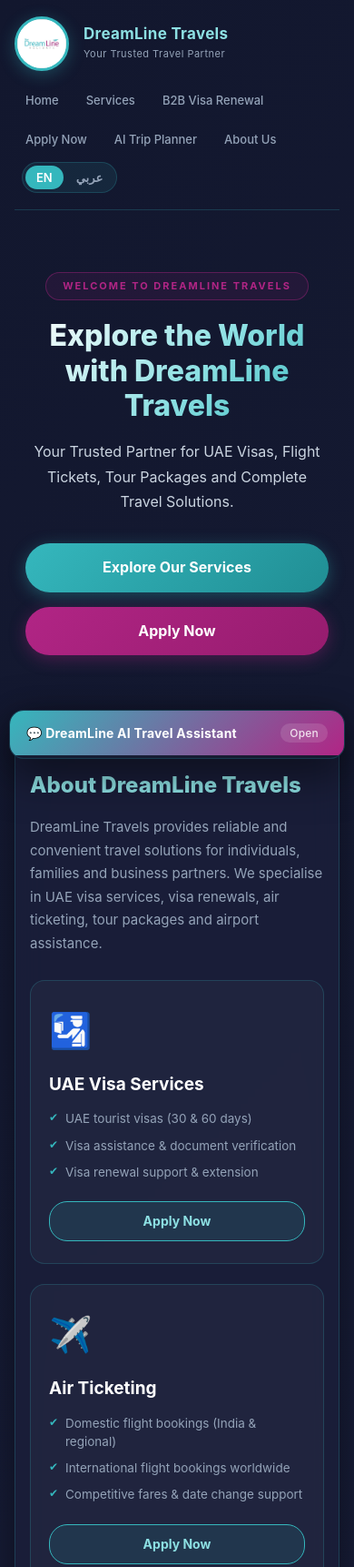
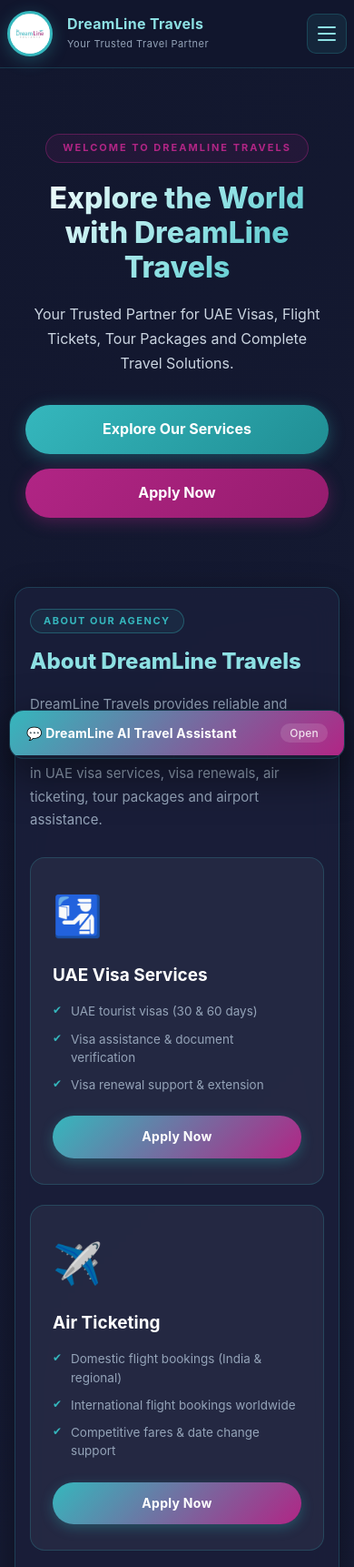
Before and after one commit to althafcp1/STAR-DREAM-LINE-AI-AGENT, a plain HTML site: page frontend/index.html in a window 390 px wide. Shown: the top 1722 px of the page at 91% size. Drawn offline with Linux system fonts and the light colour scheme; files that its build step writes are made by us from their sources; no server answers; files whose address does not match are found by name.

Commit message:
Improve responsive design and service buttons

```diff
--- a/frontend/css/styles.css
+++ b/frontend/css/styles.css
@@ -63,6 +63,12 @@ html[dir="rtl"] body {
   max-width: 1200px;
   margin: 0 auto;
   padding: 0 24px;
+  /* Add top padding so first section is not behind sticky nav */
+}
+
+/* Spacer after navbar — ensures content below sticky bar is not hidden */
+.navbar + * {
+  margin-top: 36px;
 }
 
 /* ── API WARNING BANNER ─────────────────────────────────────── */
@@ -96,10 +102,27 @@ html[dir="rtl"] body {
   align-items: center;
   justify-content: space-between;
   gap: 20px;
-  padding: 18px 0;
-  margin-bottom: 36px;
+  padding: 14px 24px;
+  margin-bottom: 0;
   border-bottom: 1px solid var(--card-border);
+  position: sticky;
+  top: 0;
+  z-index: 900;
+  background: rgba(18, 23, 46, 0.97);
+  backdrop-filter: blur(16px);
+  -webkit-backdrop-filter: blur(16px);
+  transition: box-shadow 0.3s ease;
+  /* Break out of container max-width to be full-width */
+  margin-left: -24px;
+  margin-right: -24px;
+  padding-left: 32px;
+  padding-right: 32px;
   flex-wrap: wrap;
+}
+
+.navbar.scrolled {
+  box-shadow: 0 4px 24px rgba(0,0,0,0.5);
+  border-bottom-color: var(--primary);
 }
 
 .brand {
@@ -211,12 +234,55 @@ html[dir="rtl"] body {
   color: var(--accent);
 }
 
+/* ── HAMBURGER BUTTON (MOBILE) ──────────────────────────────── */
+.hamburger-btn {
+  display: none;
+  flex-direction: column;
+  justify-content: center;
+  align-items: center;
+  gap: 5px;
+  width: 44px;
+  height: 44px;
+  background: rgba(53,183,189,0.1);
+  border: 1px solid var(--card-border);
+  border-radius: 10px;
+  cursor: pointer;
+  flex-shrink: 0;
+  transition: background var(--transition);
+  padding: 0;
+}
+
+.hamburger-btn:hover {
+  background: rgba(53,183,189,0.2);
+}
+
+.hamburger-btn span {
+  display: block;
+  width: 20px;
+  height: 2px;
+  background: var(--accent);
+  border-radius: 2px;
+  transition: all 0.3s ease;
+}
+
+.hamburger-btn.open span:nth-child(1) {
+  transform: translateY(7px) rotate(45deg);
+}
+.hamburger-btn.open span:nth-child(2) {
+  opacity: 0;
+  transform: scaleX(0);
+}
+.hamburger-btn.open span:nth-child(3) {
+  transform: translateY(-7px) rotate(-45deg);
+}
+
 /* ── HERO SECTION (PROMPT 1) ─────────────────────────────────── */
 .agency-hero {
   text-align: center;
-  padding: 48px 20px 42px;
-  max-width: 860px;
-  margin: 0 auto 48px;
+  padding: 80px 20px 72px;
+  max-width: 900px;
+  margin: 48px auto 56px;
+  position: relative;
 }
 
 .hero-label {
@@ -349,48 +415,68 @@ html[dir="rtl"] body {
 }
 
 .service-card {
-  background: rgba(255,255,255,0.03);
+  background: rgba(255,255,255,0.05);
   border: 1px solid var(--card-border);
   border-radius: var(--radius);
-  padding: 24px 20px;
+  padding: 28px 24px;
   display: flex;
   flex-direction: column;
   justify-content: space-between;
   transition: transform var(--transition), border-color var(--transition), box-shadow var(--transition);
+  position: relative;
+  overflow: hidden;
+}
+
+.service-card::before {
+  content: "";
+  position: absolute;
+  top: 0;
+  left: 0;
+  right: 0;
+  height: 3px;
+  background: linear-gradient(90deg, var(--primary), var(--secondary));
+  opacity: 0;
+  transition: opacity var(--transition);
+}
+
+.service-card:hover::before {
+  opacity: 1;
 }
 
 .service-card:hover {
-  transform: translateY(-4px);
-  border-color: var(--primary);
-  box-shadow: 0 10px 28px rgba(53,183,189,0.18);
+  transform: translateY(-6px);
+  border-color: rgba(53,183,189,0.5);
+  box-shadow: 0 16px 40px rgba(53,183,189,0.15), 0 4px 16px rgba(0,0,0,0.3);
 }
 
 .service-icon {
-  font-size: 38px;
-  margin-bottom: 14px;
+  font-size: 44px;
+  margin-bottom: 16px;
+  display: block;
 }
 
 .service-card h3 {
   font-size: 19px;
   font-weight: 700;
   color: #FFFFFF;
-  margin-bottom: 12px;
+  margin-bottom: 14px;
 }
 
 .service-list {
   list-style: none;
   padding: 0;
-  margin-bottom: 22px;
+  margin-bottom: 24px;
   display: flex;
   flex-direction: column;
-  gap: 9px;
+  gap: 10px;
+  flex: 1;
 }
 
 .service-list li {
   color: var(--text-muted);
   font-size: 13.5px;
   position: relative;
-  padding-inline-start: 18px;
+  padding-inline-start: 20px;
   line-height: 1.5;
 }
 
@@ -406,20 +492,22 @@ html[dir="rtl"] body {
 .btn-service-apply {
   display: block;
   text-align: center;
-  background: rgba(53,183,189,0.12);
-  border: 1px solid var(--primary);
-  color: var(--accent);
+  background: linear-gradient(135deg, var(--primary) 0%, var(--secondary) 100%);
+  color: #FFFFFF;
   text-decoration: none;
   font-size: 14px;
   font-weight: 700;
-  padding: 10px 18px;
-  border-radius: 20px;
+  padding: 12px 20px;
+  border-radius: 25px;
   transition: all var(--transition);
+  box-shadow: 0 4px 14px rgba(53,183,189,0.3);
+  letter-spacing: 0.3px;
 }
 
 .btn-service-apply:hover {
-  background: var(--primary);
-  color: #FFFFFF;
+  transform: translateY(-2px);
+  box-shadow: 0 6px 20px rgba(53,183,189,0.5);
+  opacity: 0.92;
 }
 
 /* ── B2B VISA RENEWAL SECTION (PROMPT 3) ─────────────────────── */
@@ -1294,6 +1382,26 @@ html[dir="rtl"] .chat-bubble.assistant {
 
 .footer strong {
   color: var(--accent);
+}
+
+/* ── SCROLL REVEAL ANIMATIONS ───────────────────────────────── */
+.reveal-on-scroll {
+  opacity: 0;
+  transform: translateY(28px);
+  transition: opacity 0.6s ease, transform 0.6s ease;
+}
+
+.reveal-on-scroll.revealed {
+  opacity: 1;
+  transform: translateY(0);
+}
+
+@media (prefers-reduced-motion: reduce) {
+  .reveal-on-scroll {
+    opacity: 1;
+    transform: none;
+    transition: none;
+  }
 }
 
 /* ── RTL OVERRIDES ──────────────────────────────────────────── */
@@ -1327,28 +1435,54 @@ html[dir="rtl"] .mini-card        { text-align: center; }
     padding: 0 16px;
   }
 
+  /* Show hamburger button */
+  .hamburger-btn {
+    display: flex;
+  }
+
+  /* Navbar: brand + hamburger side by side */
   .navbar {
+    padding: 12px 16px;
+    flex-wrap: nowrap;
+    gap: 12px;
+  }
+
+  /* Nav links become a collapsible dropdown */
+  .nav-links {
+    display: none;
     flex-direction: column;
     align-items: flex-start;
-    gap: 14px;
-  }
-
-  html[dir="rtl"] .navbar {
-    align-items: flex-end;
-  }
-
-  .nav-links {
+    gap: 4px;
     width: 100%;
-  }
+    padding: 12px 0 8px;
+    border-top: 1px solid var(--card-border);
+    margin-top: 2px;
+  }
+
+  .nav-links.open {
+    display: flex;
+  }
+
+  .nav-link {
+    width: 100%;
+    padding: 10px 14px;
+    border-radius: 8px;
+    font-size: 14px;
+  }
+
+  /* Wrap navbar in a flex column to allow dropdown below */
+  .navbar > .brand { order: 1; }
+  .navbar > .hamburger-btn { order: 2; }
+  .navbar > .nav-links { order: 3; flex-basis: 100%; }
 
   .brand-logo-wrap {
-    width: 70px;
-    height: 70px;
-    min-width: 70px;
+    width: 60px;
+    height: 60px;
+    min-width: 60px;
   }
 
   .brand-name {
-    font-size: 19px;
+    font-size: 18px;
   }
 
   .agency-services-grid {
@@ -1380,13 +1514,13 @@ html[dir="rtl"] .mini-card        { text-align: center; }
 /* ── MOBILE: 600px ──────────────────────────────────────────── */
 @media (max-width: 600px) {
   .brand-logo-wrap {
-    width: 60px;
-    height: 60px;
-    min-width: 60px;
+    width: 50px;
+    height: 50px;
+    min-width: 50px;
   }
 
   .brand-name {
-    font-size: 17px;
+    font-size: 16px;
   }
 
   .brand-sub {
@@ -1394,8 +1528,8 @@ html[dir="rtl"] .mini-card        { text-align: center; }
   }
 
   .agency-hero {
-    padding: 32px 12px 28px;
-    margin-bottom: 32px;
+    padding: 48px 12px 36px;
+    margin: 24px auto 40px;
   }
 
   .hero-cta-group {
--- a/frontend/index.html
+++ b/frontend/index.html
@@ -16,8 +16,7 @@
 <div class="container" id="mainContainer">
 
   <!-- NAVBAR -->
-  <header class="navbar">
-    <a href="#" class="brand">
+  <header class="navbar" id="mainNav">    <a href="#" class="brand">
       <div class="brand-logo-wrap">
         <img
           src="/static/assets/dreamline-logo.png"
@@ -32,7 +31,14 @@
       </div>
     </a>
 
-    <nav class="nav-links" aria-label="Main navigation">
+    <!-- Hamburger (mobile only) -->
+    <button class="hamburger-btn" id="navToggle" aria-label="Toggle navigation" aria-expanded="false">
+      <span></span>
+      <span></span>
+      <span></span>
+    </button>
+
+    <nav class="nav-links" id="mobileMenu" aria-label="Main navigation">
       <a href="#" class="nav-link" data-en="Home" data-ar="الرئيسية">Home</a>
       <a href="#services" class="nav-link" data-en="Services" data-ar="خدماتنا">Services</a>
       <a href="#b2b-visa" class="nav-link" data-en="B2B Visa Renewal" data-ar="تجديد التأشيرات B2B">B2B Visa Renewal</a>
@@ -67,7 +73,7 @@
   </section>
 
   <!-- ABOUT US & TRAVEL SERVICES (PROMPT 2) -->
-  <section id="about" class="glass-card about-agency-card">
+  <section id="about" class="glass-card about-agency-card reveal-on-scroll">
     <div class="section-badge" data-en="ABOUT OUR AGENCY" data-ar="نبذة عن وكالتنا">ABOUT OUR AGENCY</div>
     <h2 class="section-title" data-en="About DreamLine Travels" data-ar="عن دريم لاين للسفر">About DreamLine Travels</h2>
     <p class="about-desc" data-en="DreamLine Travels provides reliable and convenient travel solutions for individuals, families and business partners. We specialise in UAE visa services, visa renewals, air ticketing, tour packages and airport assistance." data-ar="توفر دريم لاين للسفر حلول سفر موثوقة ومريحة للأفراد والعائلات وشركاء الأعمال. نحن متخصصون في خدمات تأشيرات الإمارات، وتجديد التأشيرات، وحجز تذاكر الطيران، والباقات السياحية، والمساعدة في المطار.">
@@ -141,7 +147,7 @@
   </section>
 
   <!-- SPECIAL B2B UAE VISA RENEWAL & OMAN BORDER SERVICE (PROMPT 3) -->
-  <section id="b2b-visa" class="glass-card b2b-service-card">
+  <section id="b2b-visa" class="glass-card b2b-service-card reveal-on-scroll">
     <div class="section-badge b2b-badge" data-en="EXCLUSIVE B2B PARTNERSHIP" data-ar="شراكة حصرية B2B">EXCLUSIVE B2B PARTNERSHIP</div>
     <h2 class="section-title" data-en="B2B UAE Visa Renewal &amp; Oman Border Service" data-ar="خدمة تجديد تأشيرات الإمارات ورحلات حدود عُمان B2B">B2B UAE Visa Renewal &amp; Oman Border Service</h2>
     <p class="section-subtitle" data-en="Reliable border-trip coordination and visa renewal assistance for travel agencies and business partners." data-ar="تنسيق موثوق لرحلات الحدود والمساعدة في تجديد التأشيرات لوكالات السفر والشركاء التجاريين.">
@@ -211,7 +217,7 @@
   </section>
 
   <!-- B2B APPLICATION & WHATSAPP BOOKING FORM (PROMPT 4) -->
-  <section id="b2b-apply" class="glass-card b2b-form-card">
+  <section id="b2b-apply" class="glass-card b2b-form-card reveal-on-scroll">
     <div class="section-badge" data-en="FAST BOOKING" data-ar="حجز سريع">FAST BOOKING</div>
     <h2 class="section-title" data-en="Apply for B2B Service" data-ar="التقديم على خدمة B2B">Apply for B2B Service</h2>
     <p class="form-desc" data-en="Fill out this quick form. Upon submission, an application summary will be prepared for WhatsApp so you can review and send it directly to our travel desk." data-ar="يرجى ملء النموذج السريع أدناه. عند الإرسال، سيتم تجهيز ملخص طلبك عبر واتساب لتتمكن من مراجعته وإرساله مباشرة إلى مكتب السفر لدينا.">
```
Also changed, not shown: frontend/js/app.js (+51 -0 lines).
